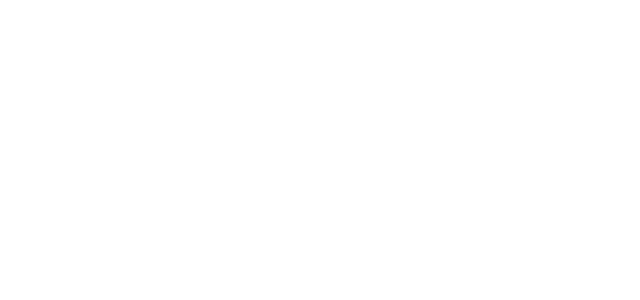
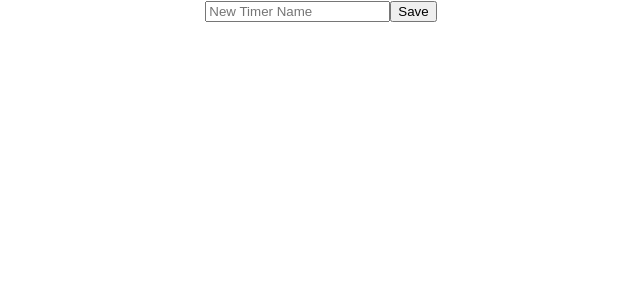
Before and after one commit to mcdott/3340TimersTutorial, a React (Create React App) app in the folder timers-tutorial/: page / in a window 1280 px wide. Shown: the top 300 px of the page, without its empty margins (319-959 px from the left). Built offline with nearby package versions, Linux system fonts and the light colour scheme.

Commit message:
Adds new timer input

```diff
--- a/timers-tutorial/src/App.js
+++ b/timers-tutorial/src/App.js
@@ -1,7 +1,12 @@
 import "./App.css";
+import NewTimer from "./components/NewTimer";
 
 function App() {
-  return <div className='App'></div>;
+  return (
+    <div className='App'>
+      <NewTimer />
+    </div>
+  );
 }
 
 export default App;
--- /dev/null
+++ b/timers-tutorial/src/components/NewTimer.js
@@ -0,0 +1,23 @@
+import React, { useState } from "react";
+import { useDispatch } from "react-redux";
+
+// We need to import our action to add a new timer
+import { addTimer } from "../features/timers/timersSlice";
+
+export default function NewTimer() {
+  const [name, setName] = useState("");
+  const dispatch = useDispatch();
+
+  return (
+    <div>
+      <input
+        type='text'
+        placeholder='New Timer Name'
+        name='name'
+        value={name}
+        onChange={(e) => setName(e.target.value)}
+      />
+      <button onClick={() => dispatch(addTimer(name))}>Save</button>
+    </div>
+  );
+}
```
